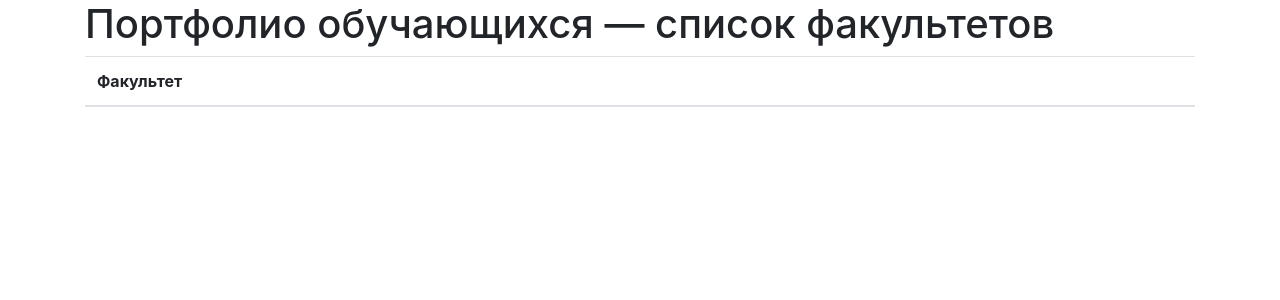
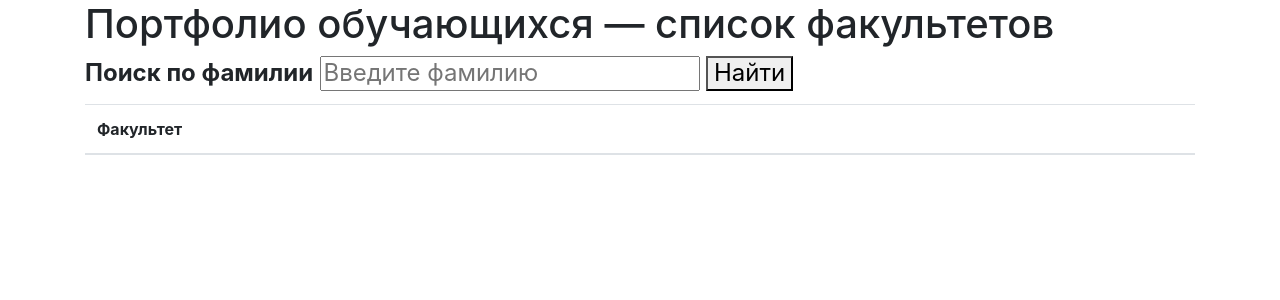
Before and after one commit to ikanashov/bbportfolio, a Flask app: page /portfolio in a window 1280 px wide. Shown: the top 300 px of the page. Run offline with Flask 2, Linux system fonts and the light colour scheme; data that the repository does not hold is empty; parts of the project's set-up code (start-up, migrations or seed data) failed here and were passed over; some libraries are stand-ins or nearby versions.

Commit message:
add search form to html template

```diff
--- a/templates/facultylist.html
+++ b/templates/facultylist.html
@@ -9,6 +9,7 @@
         </div>
     </div>
 </div>
+{% include 'searchform.html' %}
 <div class="container">
     <div class="row">
         <div class="col-12">
--- /dev/null
+++ b/templates/searchform.html
@@ -0,0 +1,14 @@
+<div class="container">
+    <div class="row">
+        <div class="col-12">
+            <!-- содержимое контейнера -->
+            <h4>
+                <form action="/portfolio/search/" method="POST">
+                    <label for="search_lastname"><b>Поиск по фамилии</b></label>
+                    <input type="text" placeholder="Введите фамилию" name="search_lastname" required>
+                    <button type="submit">Найти</button>
+                </form>
+            </h4>
+        </div>
+    </div>
+</div>
```
